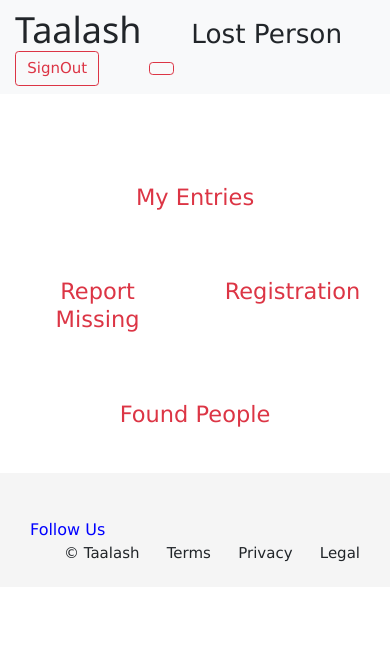
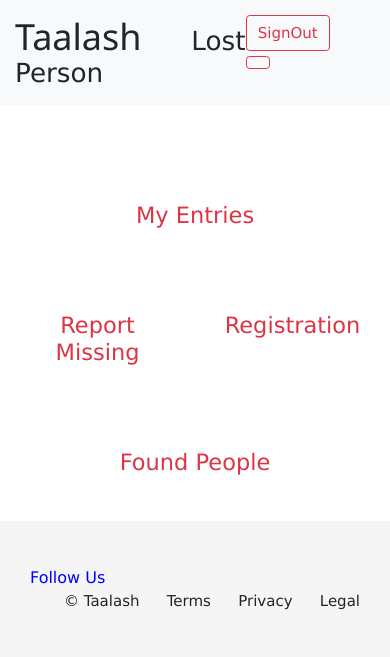
Before and after one commit to PROGRAMMER221/MissingPeople, a Django app: page / in a window 390 px wide. Shown: the top 657 px of the page. Run offline with Django 3.2, Linux system fonts and the light colour scheme; a user stored in the database is signed in; some libraries are stand-ins or nearby versions.

Commit message:
responsive

```diff
--- a/ReportingPeople/templates/index.html
+++ b/ReportingPeople/templates/index.html
@@ -3,7 +3,7 @@
   <head>
     <title>App For Missing People Report</title>
     <meta charset="utf-8">
-    <meta name="viewport" content="width=device-width, initial-scale=1, shrink-to-fit=no">
+    <meta name="viewport" content="width=device-width, initial-scale=1, shrink-to-fit=yes">
     {% load static %}
     <link rel="stylesheet" href="https://stackpath.bootstrapcdn.com/bootstrap/4.5.2/css/bootstrap.min.css">
     <link rel="stylesheet" href="{% static 'font-aws/all.css' %}">
@@ -12,13 +12,12 @@
 
     </head>
     <body>
-        <nav class="navbar navbar-expand-lg navbar-light bg-light justify-content-between">
+        <div class="container-fluid d-flex p-3 bg-light justify-content-between">
             <div>
                 <h1 class="d-inline mr-5">Taalash</h1>
                 <a href="/lost-person/" class="d-inline h3 text-magenta text-decoration-none">Lost Person</a>
             </div>
-            <div class="row">
-                <div class="col">
+            <div>
                 {% if request.user.is_authenticated %}
                 <button class="btn btn-outline-danger mr-5" onclick="location.href='/logout/'">SignOut</button>
                 {% else %}
@@ -27,7 +26,6 @@
                 <button class="btn btn-outline-danger" onclick="location.href='/'"><i class="fas fa-home"></i></button>
             </div>
         </div>
-        </nav>
 
         {% include 'message.html' %}
 
@@ -38,7 +36,7 @@
                         <button class="btn btn-outline-success border-0" onclick="location.href='/my-entries/'"><i class="far fa-list-alt fa-8x"></i></button>
                     </div>
                 </div>
-                <div class="row h4 text-danger">
+                <div class="row h4 text-danger mt-2">
                     <div class="col">
                         <a href="/my-entries/" class="text-decoration-none text-danger h4">My Entries</a>
                     </div>
@@ -51,7 +49,7 @@
                         <button class="btn btn-outline-success border-0" onclick="location.href='/signup/'"><i class="fas fa-edit fa-8x"></i></button>
                     </div>
                 </div>
-                <div class="row mb-5">
+                <div class="row mb-5 mt-3">
                     <div class="col">
                         <a href="/record/" class="text-decoration-none text-danger h4">Report Missing</a>
                     </div>
@@ -64,7 +62,7 @@
                         <button class="btn btn-outline-success border-0" onclick="location.href='/found-people'"><i class="fas fa-user-times fa-8x"></i></button>
                     </div>
                 </div>
-                <div class="row h4 text-danger">
+                <div class="row h4 text-danger mt-3">
                     <div class="col">
                         <a href="/found-people/" class="text-decoration-none text-danger h4">Found People</a>
                     </div>
@@ -88,6 +86,7 @@
                     <span>Legal</span>
                 </div>
             </div>
+            <br>
         </div>
     </body>
 
```
Lines whose indentation alone changed are shown as unchanged.
